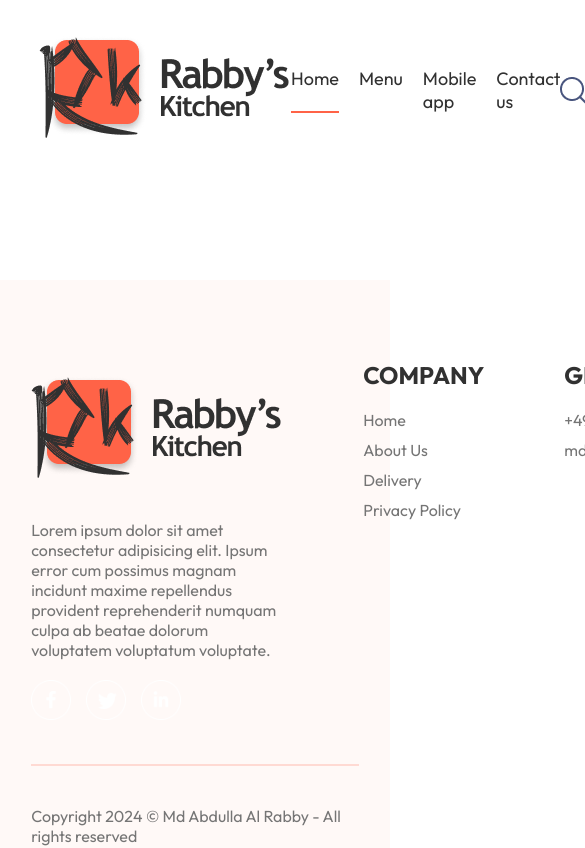
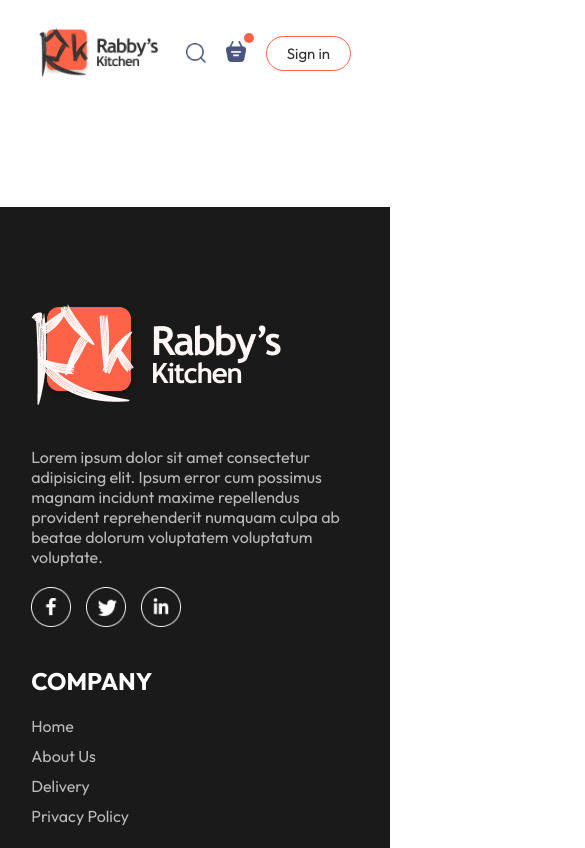
Before and after one commit to rabbyananto/Food-Delivery-App--Rabby-s-Kitchen-, a React (Vite) app in the folder frontend/: page /order in a window 390 px wide. Shown: the top 848 px of the page, 585 px wide, since content can reach past the window. Built offline with nearby package versions, Linux system fonts and the light colour scheme.

Commit message:
Login & signup pop up : update frontend

```diff
--- a/frontend/src/App.jsx
+++ b/frontend/src/App.jsx
@@ -1,16 +1,20 @@
-import React from "react";
+import React, { useState } from "react";
 import Navbar from "./components/Navbar/Navbar";
 import { Route, Routes } from "react-router-dom";
 import Home from "./pages/Home/Home";
 import Cart from "./pages/Cart/Cart";
 import PlaceOrder from "./pages/PlaceOrder/PlaceOrder";
 import Footer from "./components/Footer/Footer";
+import LoginPopup from "./components/LoginPopup/LoginPopup";
 
 const App = () => {
+  const [showLogin, setShowLogin] = useState(false);
+
   return (
     <>
+      {showLogin ? <LoginPopup setShowLogin={setShowLogin} /> : <></>}
       <div className="app">
-        <Navbar />
+        <Navbar setShowLogin={setShowLogin} />
         <Routes>
           <Route path="/" element={<Home />} />
           <Route path="/Cart" element={<Cart />} />
--- a/frontend/src/assets/assets.js
+++ b/frontend/src/assets/assets.js
@@ -1,5 +1,6 @@
 import basket_icon from "./basket_icon.png";
 import logo from "./logo.png";
+import logo2 from "./logo2.png";
 import header_img from "./header_img.png";
 import search_icon from "./search_icon.png";
 import menu_1 from "./menu_1.png";
@@ -62,6 +63,7 @@
 
 export const assets = {
   logo,
+  logo2,
   basket_icon,
   header_img,
   search_icon,
--- a/frontend/src/components/ExploreMenu/ExploreMenu.css
+++ b/frontend/src/components/ExploreMenu/ExploreMenu.css
@@ -50,3 +50,10 @@
 
   padding: 2px;
 }
+
+@media (max-width: 1050px) {
+  .explore-menu-text {
+    max-width: 100%;
+    font-size: 14px;
+  }
+}
--- a/frontend/src/components/Footer/Footer.css
+++ b/frontend/src/components/Footer/Footer.css
@@ -1,6 +1,6 @@
 .footer {
-  background-color: #fff9f7;
-  color: #757575;
+  background-color: #1a1a1a;
+  color: #bab9b8;
   display: flex;
   flex-direction: column;
   align-items: center;
@@ -32,7 +32,7 @@
 }
 .footer-content-right h2,
 .footer-content-center h2 {
-  color: #313131;
+  color: #ffffff;
 }
 .footer-social-icons img {
   width: 40px;
@@ -42,10 +42,21 @@
   width: 100%;
   height: 2px;
   margin: 20px 0;
-  background-color: #ffdad3;
+  background-color: #909090;
 
   border: none;
 }
 .footer-copyright {
   color: #757575;
 }
+
+@media (max-width: 750px) {
+  .footer-content {
+    display: flex;
+    flex-direction: column;
+    gap: 35px;
+  }
+  .footer-copyright {
+    text-align: center;
+  }
+}
--- a/frontend/src/components/Footer/Footer.jsx
+++ b/frontend/src/components/Footer/Footer.jsx
@@ -6,7 +6,7 @@
     <div className="footer" id="footer">
       <div className="footer-content">
         <div className="footer-content-left">
-          <img src={assets.logo} alt="" />
+          <img src={assets.logo2} alt="" />
           <p>
             Lorem ipsum dolor sit amet consectetur adipisicing elit. Ipsum error
             cum possimus magnam incidunt maxime repellendus provident
--- a/frontend/src/components/Header/Header.css
+++ b/frontend/src/components/Header/Header.css
@@ -37,3 +37,21 @@
   font-size: max(1vw, 13px);
   border-radius: 50px;
 }
+
+@media (max-width: 1050px) {
+  .header-contents {
+    min-width: 45%;
+  }
+}
+
+@media (max-width: 750px) {
+  .header-contents {
+    min-width: 65%;
+  }
+  .header-contents p {
+    display: none;
+  }
+  .header-contents button {
+    padding: 2vw 2vw;
+  }
+}
--- /dev/null
+++ b/frontend/src/components/LoginPopup/LoginPopup.css
@@ -0,0 +1,68 @@
+.login-popup {
+  position: absolute;
+  z-index: 1;
+  width: 100%;
+  height: 100%;
+  background-color: #00000090;
+  display: grid;
+}
+
+.login-popup-container {
+  place-self: center;
+  width: max(23vw, 330px);
+  color: #808080;
+  background-color: white;
+  display: flex;
+  flex-direction: column;
+  gap: 25px;
+  padding: 25px 30px;
+  border-radius: 8px;
+  font-size: 14px;
+  animation: fadeIn 0.5s;
+}
+
+.login-popup-title {
+  display: flex;
+  justify-content: space-between;
+  align-items: center;
+  color: black;
+}
+.login-popup-title img {
+  width: 16px;
+  cursor: pointer;
+}
+.login-popup-inputs {
+  display: flex;
+  flex-direction: column;
+  gap: 20px;
+}
+.login-popup-inputs input {
+  outline: none;
+  border: 1px solid #c9c9c9;
+  padding: 10px;
+  border-radius: 4px;
+}
+.login-popup-container button {
+  border: none;
+  padding: 10px;
+  border-radius: 4px;
+  color: white;
+  background-color: #ff6347;
+  font-size: 15px;
+  cursor: pointer;
+}
+.login-popup-condition {
+  display: flex;
+  align-items: start;
+  gap: 8px;
+  margin-top: -15px;
+}
+.login-popup-condition input {
+  margin-top: 5px;
+}
+
+.login-popup p span {
+  color: #ff6347;
+  font-weight: 500;
+  cursor: pointer;
+}
--- /dev/null
+++ b/frontend/src/components/LoginPopup/LoginPopup.jsx
@@ -0,0 +1,54 @@
+import React, { useState } from "react";
+import "./LoginPopup.css";
+import { assets } from "../../assets/assets";
+
+const LoginPopup = ({ setShowLogin }) => {
+  const [currentState, setCurrentState] = useState("Login");
+
+  return (
+    <>
+      <div className="login-popup">
+        <form className="login-popup-container">
+          <div className="login-popup-title">
+            <h2>{currentState}</h2>
+            <img
+              onClick={() => setShowLogin(false)}
+              src={assets.cross_icon}
+              alt=""
+            />
+          </div>
+          <div className="login-popup-inputs">
+            {currentState === "Login" ? (
+              <></>
+            ) : (
+              <input type="text" placeholder="Your name" required />
+            )}
+
+            <input type="email" placeholder="Your email" required />
+            <input type="password" placeholder="Your password" required />
+          </div>
+          <button>
+            {currentState === "Sign Up" ? "Create Account" : "Login"}
+          </button>
+          <div className="login-popup-condition">
+            <input type="checkbox" required />
+            <p>By continuing, i agree to the terms of use & privacy policy </p>
+          </div>
+          {currentState === "Login" ? (
+            <p>
+              Create a new account?{" "}
+              <span onClick={() => setCurrentState("Sign Up")}>Click here</span>
+            </p>
+          ) : (
+            <p>
+              Already have an account{" "}
+              <span onClick={() => setCurrentState("Login")}>Login here</span>
+            </p>
+          )}
+        </form>
+      </div>
+    </>
+  );
+};
+
+export default LoginPopup;
--- a/frontend/src/components/Navbar/Navbar.css
+++ b/frontend/src/components/Navbar/Navbar.css
@@ -43,7 +43,7 @@
 .navbar li {
   cursor: pointer;
 }
-.navbar li:hover {
+.navbar a:hover {
   color: #ff6347;
 }
 
@@ -59,3 +59,47 @@
   top: -8px;
   right: -8px;
 }
+@media (max-width: 1050px) {
+  .navbar .logo {
+    width: 140px;
+  }
+  .navbar-menu {
+    gap: 20px;
+    font-size: 17px;
+  }
+  .navbar-right {
+    gap: 30px;
+  }
+  .navbar-right img {
+    width: 22px;
+  }
+  .navbar-right button {
+    padding: 8px 25px;
+  }
+}
+
+@media (max-width: 900px) {
+  .navbar .logo {
+    width: 120px;
+  }
+  .navbar-menu {
+    gap: 15px;
+    font-size: 16px;
+  }
+  .navbar-right {
+    gap: 20px;
+  }
+  .navbar-right img {
+    width: 20px;
+  }
+  .navbar-right button {
+    padding: 7px 20px;
+    font-size: 15px;
+  }
+}
+
+@media (max-width: 750px) {
+  .navbar-menu {
+    display: none;
+  }
+}
--- a/frontend/src/components/Navbar/Navbar.jsx
+++ b/frontend/src/components/Navbar/Navbar.jsx
@@ -1,38 +1,43 @@
 import React, { useState } from "react";
 import "./Navbar.css";
 import { assets } from "../../assets/assets";
+import { Link } from "react-router-dom";
 
-const Navbar = () => {
+const Navbar = ({ setShowLogin }) => {
   const [menu, setMenu] = useState("home");
 
   return (
     <div className="navbar">
       <img src={assets.logo} alt="" className="logo" />
       <ul className="navbar-menu">
-        <li
+        <Link
+          to="/"
           onClick={() => setMenu("home")}
           className={menu === "home" ? "active" : ""}
         >
           Home
-        </li>
-        <li
+        </Link>
+        <a
+          href="#explore-menu"
           onClick={() => setMenu("menu")}
           className={menu === "menu" ? "active" : ""}
         >
           Menu
-        </li>
-        <li
+        </a>
+        <a
+          href="#app-download"
           onClick={() => setMenu("mobile-app")}
           className={menu === "mobile-app" ? "active" : ""}
         >
           Mobile app
-        </li>
-        <li
+        </a>
+        <a
+          href="#footer"
           onClick={() => setMenu("contact-us")}
           className={menu === "contact-us" ? "active" : ""}
         >
           Contact us
-        </li>
+        </a>
       </ul>
       <div className="navbar-right">
         <img src={assets.search_icon} alt="" />
@@ -40,7 +45,7 @@
           <img src={assets.basket_icon} alt="" />
           <div className="dot"></div>
         </div>
-        <button>Sign in</button>
+        <button onClick={() => setShowLogin(true)}>Sign in</button>
       </div>
     </div>
   );
--- a/frontend/src/index.css
+++ b/frontend/src/index.css
@@ -5,6 +5,7 @@
   margin: 0;
   box-sizing: border-box;
   font-family: Outfit;
+  scroll-behavior: smooth;
 }
 body {
   min-height: 100vh;
```
Also changed, not shown: frontend/src/assets/logo2.png (added).
